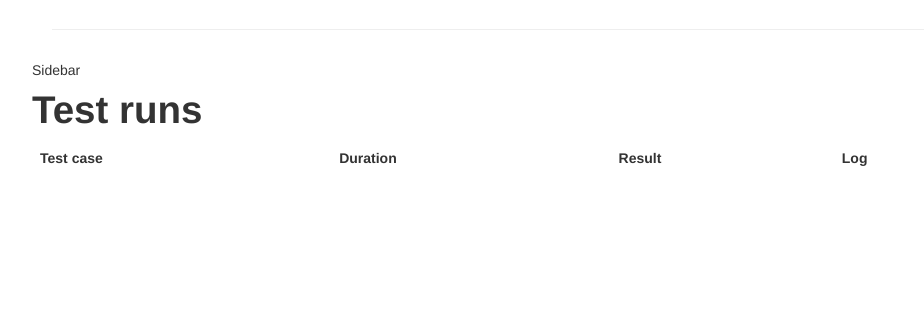
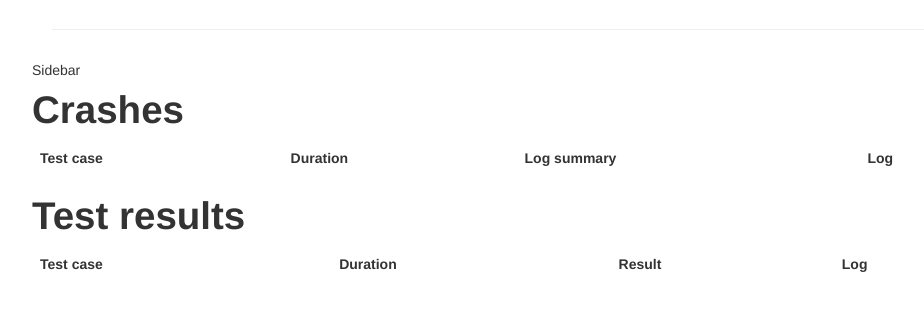
Before and after one commit to nens/threedi-verification, a Django app: template threedi_verification/templates/threedi_verification/library_version.html in a window 1280 px wide. Shown: the top 311 px of the page, without its empty margins (118-1042 px from the left). Run offline with Django 3.2, Linux system fonts and the light colour scheme; the template is opened without the code that fills it, so the values that code supplies are empty; some libraries are stand-ins or nearby versions.

Commit message:
Got log files to show and started detailed test run view

```diff
--- a/threedi_verification/models.py
+++ b/threedi_verification/models.py
@@ -86,11 +86,7 @@ class TestRun(models.Model):
         blank=True,
         null=True,
         verbose_name=_("duration"))
-    has_crashed = models.BooleanField(
-        default=False,
-        verbose_name=_("has the calculation core crashed?"))
     report = jsonfield.JSONField()
-    result = jsonfield.JSONField()
 
     class Meta:
         verbose_name = _("test run")
@@ -102,7 +98,7 @@ class TestRun(models.Model):
 
     @cached_property
     def has_crashed(self):
-        return bool(self.report['log'])
+        return bool(self.report.get('log'))
 
     @cached_property
     def num_wrong(self):
--- a/threedi_verification/templates/threedi_verification/library_version.html
+++ b/threedi_verification/templates/threedi_verification/library_version.html
@@ -2,8 +2,41 @@
 {% load staticfiles %}
 
 {% block main-column %}
-  <h1>Test runs</h1>
+  <h1>Crashes</h1>
+  <table class="table">
+    <thead>
+      <tr>
+        <th>Test case</th>
+        <th>Duration</th>
+        <th>Log summary</th>
+        <th>Log</th>
+      </tr>
+    </thead>
 
+    <tbody>
+      {% for test_run in view.crashed_test_runs %}
+        <tr>
+          <td>
+            {{ test_run.report.short_title }}
+          </td>
+          <td>
+            {{ test_run.duration|floatformat }}
+          </td>
+          <td>
+            {{ test_run.report.log_summary|linebreaksbr }}
+          </td>
+          <td>
+            <a href="{% url 'threedi_verification.log' pk=test_run.pk %}">
+              <span class="glyphicon glyphicon-list-alt"
+                    title="Logfile"></span>
+            </a>
+          </td>
+        </tr>
+      {% endfor %}
+    </tbody>
+  </table>
+
+  <h1>Test results</h1>
   <table class="table">
     <thead>
       <tr>
@@ -13,19 +46,19 @@
         <th>Log</th>
       </tr>
     </thead>
+
     <tbody>
-      {% for test_run in view.library_version.test_runs.all %}
+      {% for test_run in view.completed_test_runs %}
         <tr>
           <td>
             {{ test_run.report.short_title }}
           </td>
-          {% if test_run.duration %}
-
           <td>
             {{ test_run.duration|floatformat }}
           </td>
           <td>
 
+            <a href="{% url 'threedi_verification.test_run' pk=test_run.pk %}">
               <div class="progress">
                 <div class="progress-bar progress-bar-success"
                      style="width: {{ test_run.progress_bar_percentage_right }}%;">
@@ -34,22 +67,30 @@
                      style="width: {{ test_run.progress_bar_percentage_wrong }}%;">
                 </div>
               </div>
+            </a>
 
           </td>
           <td>
-              {{ test_run.report.log_summary }}
+            <a href="{% url 'threedi_verification.log' pk=test_run.pk %}">
+              <span class="glyphicon glyphicon-list-alt"
+                    title="Logfile"></span>
+            </a>
           </td>
+        </tr>
+      {% endfor %}
 
-          {% else %}
-
+      {% for test_run in view.uncompleted_test_runs %}
+        <tr>
+          <td>
+            {{ test_run.report.short_title }}
+          </td>
           <td colspan="3">
             This test has not run.
           </td>
-
-          {% endif %}
         </tr>
       {% endfor %}
     </tbody>
+
   </table>
 
 {% endblock %}
```
Also changed, not shown: threedi_verification/templates/threedi_verification/test_run.html (added, +14 -0 lines), threedi_verification/urls.py (+8 -0 lines), threedi_verification/views.py (+46 -0 lines), threedi_verification/migrations/0008_auto__del_field_testrun_has_crashed__del_field_testrun_result.py (added). Lines whose indentation alone changed are shown as unchanged.
